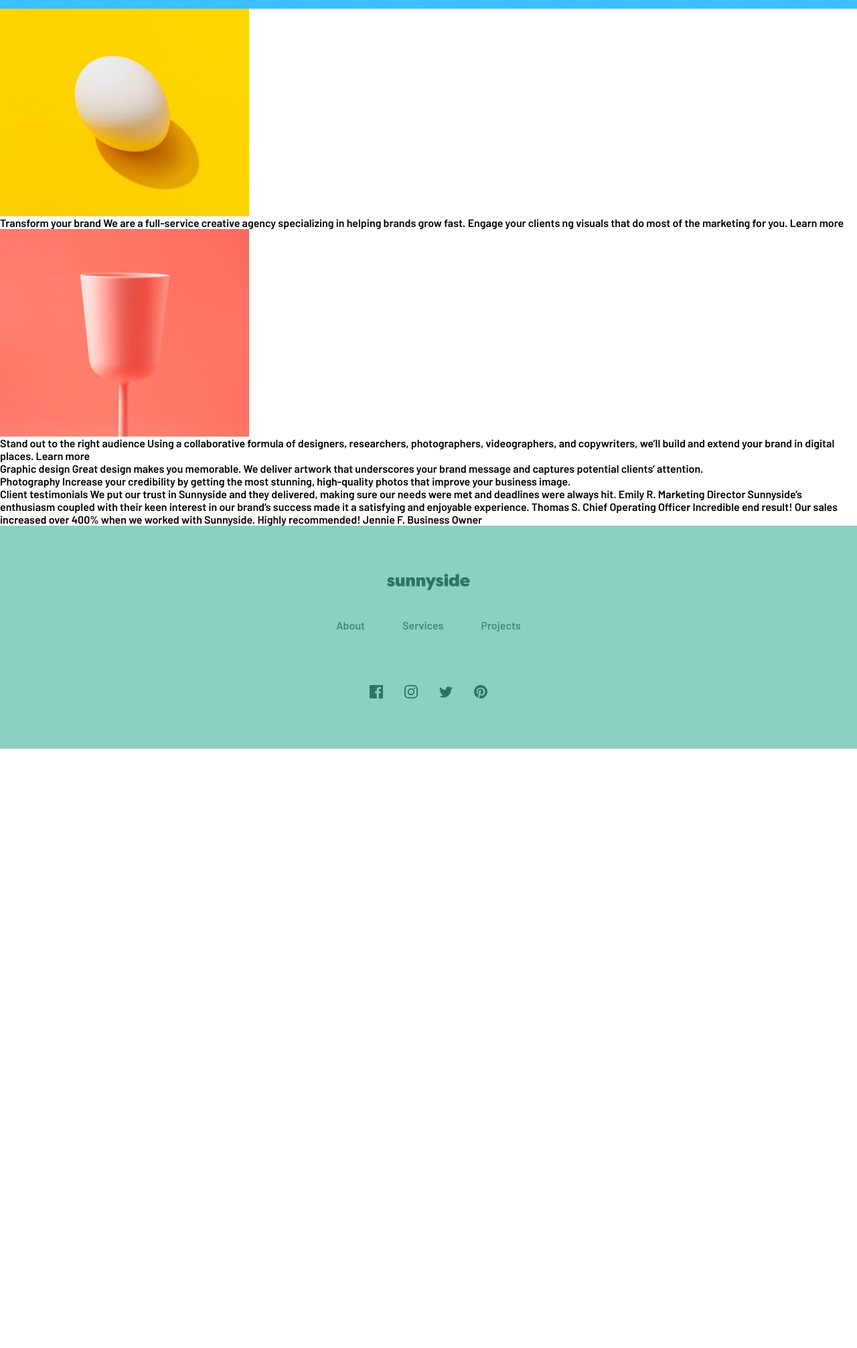
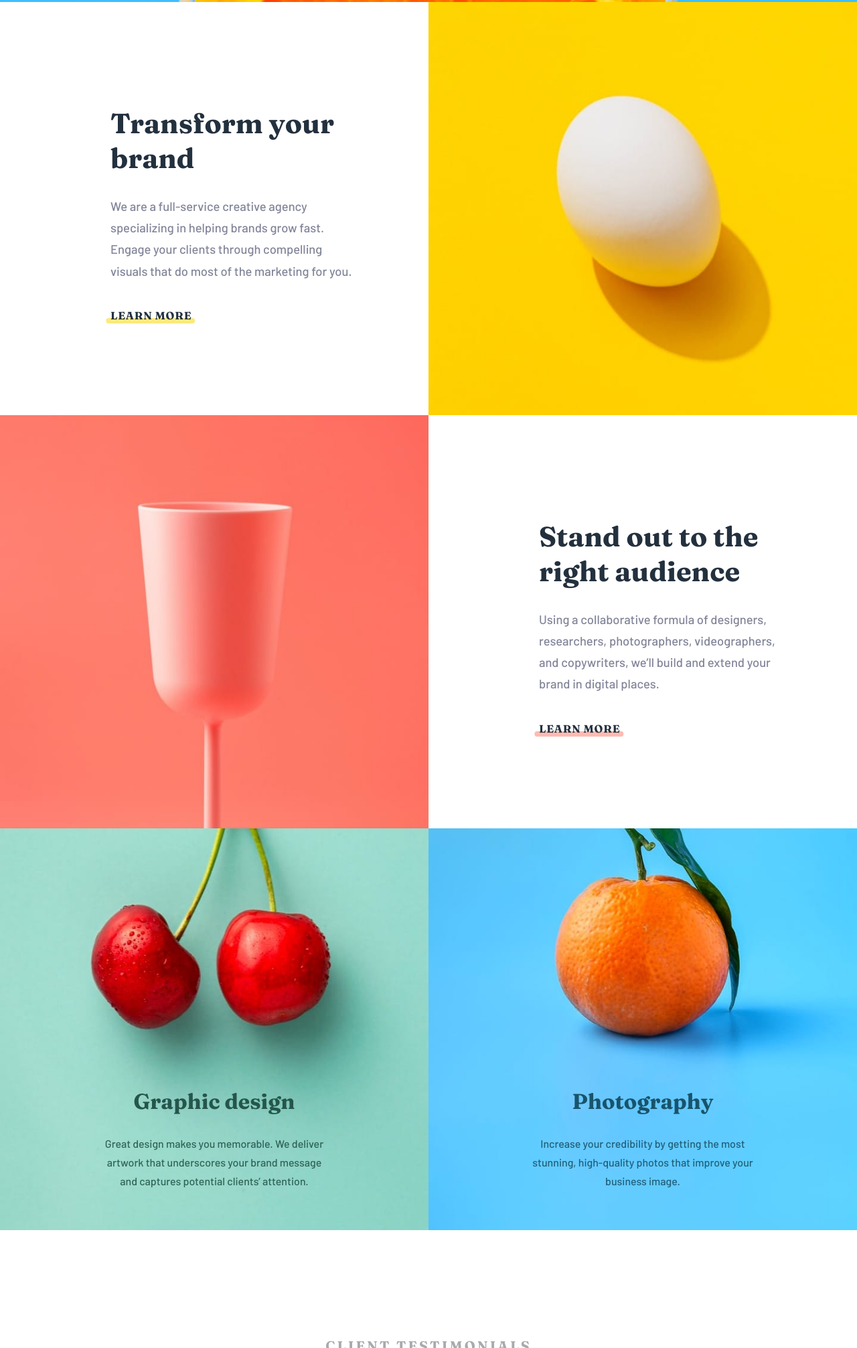
Before and after one commit to tomiwaorimoloye/sunny-agency-landing-page, a plain HTML site: page index.html in a window 1280 px wide. Shown: the part 787-2800 px from the top of the page at 67% size. Before the commit the page ends 1905 px from the top, so only its background shows below. Drawn offline with Linux system fonts and the light colour scheme.

Commit message:
Desktop version 1.0

```diff
--- a/index.html
+++ b/index.html
@@ -16,7 +16,7 @@
 		<link rel="preconnect" href="https://fonts.googleapis.com" />
 		<link rel="preconnect" href="https://fonts.gstatic.com" crossorigin />
 		<link
-			href="https://fonts.googleapis.com/css2?family=Barlow:wght@600&family=Fraunces:wght@700;900&display=swap"
+			href="https://fonts.googleapis.com/css2?family=Barlow:wght@500;600&family=Fraunces:wght@700;900&display=swap"
 			rel="stylesheet"
 		/>
 
@@ -49,37 +49,123 @@
 			</section>
 		</header>
 		<main>
-			<section class="image" id="transform"></section>
-			<section class="info">
-				Transform your brand We are a full-service creative agency
-				specializing in helping brands grow fast. Engage your clients ng
-				visuals that do most of the marketing for you. Learn more
+			<div class="features">
+				<section class="image" id="transform-img">
+					<img src="./images/desktop/image-transform.jpg" />
+				</section>
+				<section class="info" id="transform-info">
+					<h2>Transform your brand</h2>
+					<p>
+						We are a full-service creative agency specializing in
+						helping brands grow fast. Engage your clients through
+						compelling visuals that do most of the marketing for
+						you.
+					</p>
+					<a href="#" class="more-link">Learn more</a>
+				</section>
+				<section class="image" id="standout-img">
+					<img src="./images/desktop/image-stand-out.jpg" />
+				</section>
+				<section class="info" id="standout-info">
+					<h2>Stand out to the right audience</h2>
+					<p>
+						Using a collaborative formula of designers, researchers,
+						photographers, videographers, and copywriters, we’ll
+						build and extend your brand in digital places.
+					</p>
+					<a href="#" class="more-link">Learn more</a>
+				</section>
+				<section class="feature" id="graphic-design">
+					<div class="text">
+						<h3>Graphic design</h3>
+						<p>
+							Great design makes you memorable. We deliver artwork
+							that underscores your brand message and captures
+							potential clients’ attention.
+						</p>
+					</div>
+				</section>
+				<section class="feature" id="photography">
+					<div class="text">
+						<h3>Photography</h3>
+						<p>
+							Increase your credibility by getting the most
+							stunning, high-quality photos that improve your
+							business image.
+						</p>
+					</div>
+				</section>
+			</div>
+			<section class="testimonials-container">
+				<h4>Client testimonials</h4>
+				<div class="testimonials">
+					<div class="testimonial">
+						<img
+							class="profile-pic"
+							src="./images/image-emily.jpg"
+						/>
+						<p class="comment">
+							We put our trust in Sunnyside and they delivered,
+							making sure our needs were met and deadlines were
+							always hit.
+						</p>
+						<div class="profile-details">
+							<p class="profile-name">Emily R.</p>
+							<small class="profile-title"
+								>Marketing Director</small
+							>
+						</div>
+					</div>
+					<div class="testimonial">
+						<img
+							class="profile-pic"
+							src="./images/image-thomas.jpg"
+						/>
+						<p class="comment">
+							Sunnyside’s enthusiasm coupled with their keen
+							interest in our brand’s success made it a satisfying
+							and enjoyable experience.
+						</p>
+						<div class="profile-details">
+							<p class="profile-name">Thomas S.</p>
+							<small class="profile-title">
+								Chief Operating Officer
+							</small>
+						</div>
+					</div>
+					<div class="testimonial">
+						<img
+							class="profile-pic"
+							src="./images/image-jennie.jpg"
+						/>
+						<p class="comment">
+							Incredible end result! Our sales increased over 400%
+							when we worked with Sunnyside. Highly recommended!
+						</p>
+						<div class="profile-details">
+							<p class="profile-name">Jennie F.</p>
+							<small class="profile-title">Business Owner</small>
+						</div>
+					</div>
+				</div>
 			</section>
-			<section class="image" id="standout"></section>
-			<section class="info">
-				Stand out to the right audience Using a collaborative formula of
-				designers, researchers, photographers, videographers, and
-				copywriters, we’ll build and extend your brand in digital
-				places. Learn more
-			</section>
-			<section id="graphic-design">
-				Graphic design Great design makes you memorable. We deliver
-				artwork that underscores your brand message and captures
-				potential clients’ attention.
-			</section>
-			<section id="photography">
-				Photography Increase your credibility by getting the most
-				stunning, high-quality photos that improve your business image.
-			</section>
-			<section class="testimonials">
-				Client testimonials We put our trust in Sunnyside and they
-				delivered, making sure our needs were met and deadlines were
-				always hit. Emily R. Marketing Director Sunnyside’s enthusiasm
-				coupled with their keen interest in our brand’s success made it
-				a satisfying and enjoyable experience. Thomas S. Chief Operating
-				Officer Incredible end result! Our sales increased over 400%
-				when we worked with Sunnyside. Highly recommended! Jennie F.
-				Business Owner
+			<section class="grid-pictures">
+				<img
+					src="./images/desktop/image-gallery-milkbottles.jpg"
+					alt="milk-bottles"
+				/>
+				<img
+					src="./images/desktop/image-gallery-orange.jpg"
+					alt="orange"
+				/>
+				<img
+					src="./images/desktop/image-gallery-cone.jpg"
+					alt="ice cream cone"
+				/>
+				<img
+					src="./images/desktop/image-gallery-sugarcubes.jpg"
+					alt="sugar"
+				/>
 			</section>
 		</main>
 		<footer>
--- a/styles/index.css
+++ b/styles/index.css
@@ -25,6 +25,11 @@
 	font-family: "Barlow", sans-serif;
 }
 
+body {
+	max-width: 1440px;
+	margin: 0 auto;
+}
+
 li {
 	list-style: none;
 }
@@ -36,11 +41,17 @@ button {
 	color: var(--very-dark-desaturated-blue);
 }
 
+p {
+	line-height: 1.75;
+}
+
 /* header */
 header {
 	background-image: url(../images/desktop/image-header.jpg);
-	background-size: contain;
-	min-height: 800px;
+	background-size: 100% 100%;
+	background-repeat: no-repeat;
+	/* min-height: 50vw; */
+	height: 790px;
 	color: var(--white);
 }
 
@@ -72,11 +83,16 @@ nav {
 	align-items: center;
 }
 
+h1,
+h2,
+h3,
+h4 {
+	font-family: "Fraunces", serif;
+}
 h1 {
-	font-size: 4rem;
-	font-family: "Fraunces", serif;
+	font-size: 3.7rem;
 	text-transform: uppercase;
-	margin: 5rem 0;
+	margin: 5rem 0 6rem;
 	letter-spacing: 0.5rem;
 }
 
@@ -84,26 +100,153 @@ h1 {
 	text-align: center;
 }
 
-main {
-	display: grid;
+h2 {
+	font-size: 2.6rem;
+	color: var(--very-dark-desaturated-blue);
 }
 
-section {
-	/* height: auto; */
-}
-section.image {
-	height: 310px;
-}
-section#transform {
-	background-image: url(../images/desktop/image-transform.jpg);
-	background-size: contain;
-	background-repeat: no-repeat;
+.features {
+	display: grid;
+	grid-template-columns: 25% 25% 25% 25%;
 }
 
-section#standout {
-	background-image: url(../images/desktop/image-stand-out.jpg);
-	background-size: contain;
-	background-repeat: no-repeat;
+main img {
+	width: 100%;
+	height: 100%;
+}
+
+section.image,
+section.info {
+	grid-column: span 2;
+}
+
+section.info {
+	padding: 155px 100px 140px 165px;
+}
+
+section.info p {
+	margin: 30px 0 40px;
+	color: var(--dark-grayish-blue);
+	font-size: 1.15rem;
+}
+
+section#transform-info {
+	order: -1;
+}
+
+.more-link {
+	text-transform: uppercase;
+	color: var(--very-dark-desaturated-blue);
+	font-family: "Fraunces", serif;
+	letter-spacing: 0.05rem;
+	line-height: 0.1px;
+	position: relative;
+	text-decoration: none;
+}
+
+.more-link::before {
+	position: absolute;
+	content: "";
+	height: 0.5rem;
+	width: 110%;
+	bottom: -2px;
+	left: 0;
+	transform: translateX(-5%);
+	z-index: -1;
+	border-radius: 10px;
+	opacity: 0.5;
+}
+
+#transform-info .more-link::before {
+	background-color: var(--yellow);
+}
+
+#standout-info .more-link::before {
+	background-color: var(--soft-red);
+}
+
+.feature {
+	grid-column: span 2;
+	height: 600px;
+	text-align: center;
+	padding: 60px;
+}
+
+.feature .text {
+	margin-top: 20.5rem;
+}
+
+.feature p {
+	margin: 0 auto;
+	max-width: 20.6rem;
+	opacity: 0.9;
+}
+
+h3 {
+	font-size: 2rem;
+	margin-bottom: 1.875rem;
+}
+
+#graphic-design {
+	background-image: url(../images/desktop/image-graphic-design.jpg);
+	background-size: 100% 100%;
+	color: var(--graphic-design-text);
+}
+
+#photography {
+	background-image: url(../images/desktop/image-photography.jpg);
+	background-size: 100% 100%;
+	color: var(--photography-text);
+}
+
+/* testimonials */
+
+.testimonials-container {
+	padding: 10rem;
+	text-align: center;
+}
+
+.testimonials-container h4 {
+	font-size: 1.25rem;
+	color: var(--grayish-blue);
+	text-transform: uppercase;
+	letter-spacing: 0.2rem;
+}
+
+.testimonials {
+	display: flex;
+	justify-content: space-between;
+	margin-top: 5rem;
+}
+
+.testimonial {
+	max-width: 330px;
+}
+
+img.profile-pic {
+	width: 4.6rem;
+	height: 4.6rem;
+	border-radius: 100%;
+}
+
+.testimonial .comment {
+	margin: 3.75rem 0 4.35rem;
+	color: var(--very-dark-grayish-blue);
+}
+
+.profile-name {
+	font-family: "Fraunces", serif;
+}
+
+.profile-title {
+	color: var(--grayish-blue);
+}
+
+/* grid-pictures */
+.grid-pictures {
+	display: grid;
+	grid-template-rows: 445px;
+	grid-template-columns: 25% 25% 25% 25%;
 }
 
 /* footer */
```
